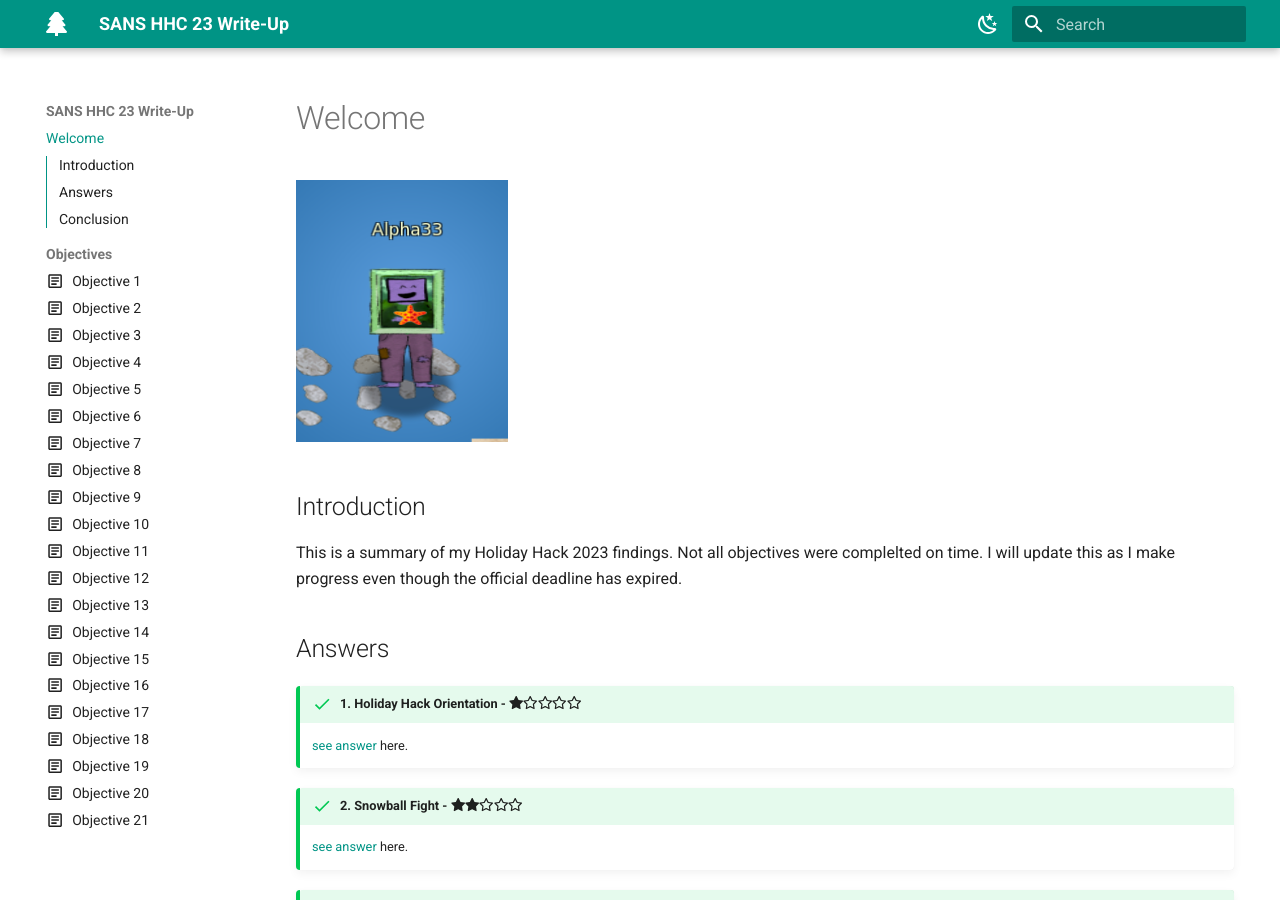
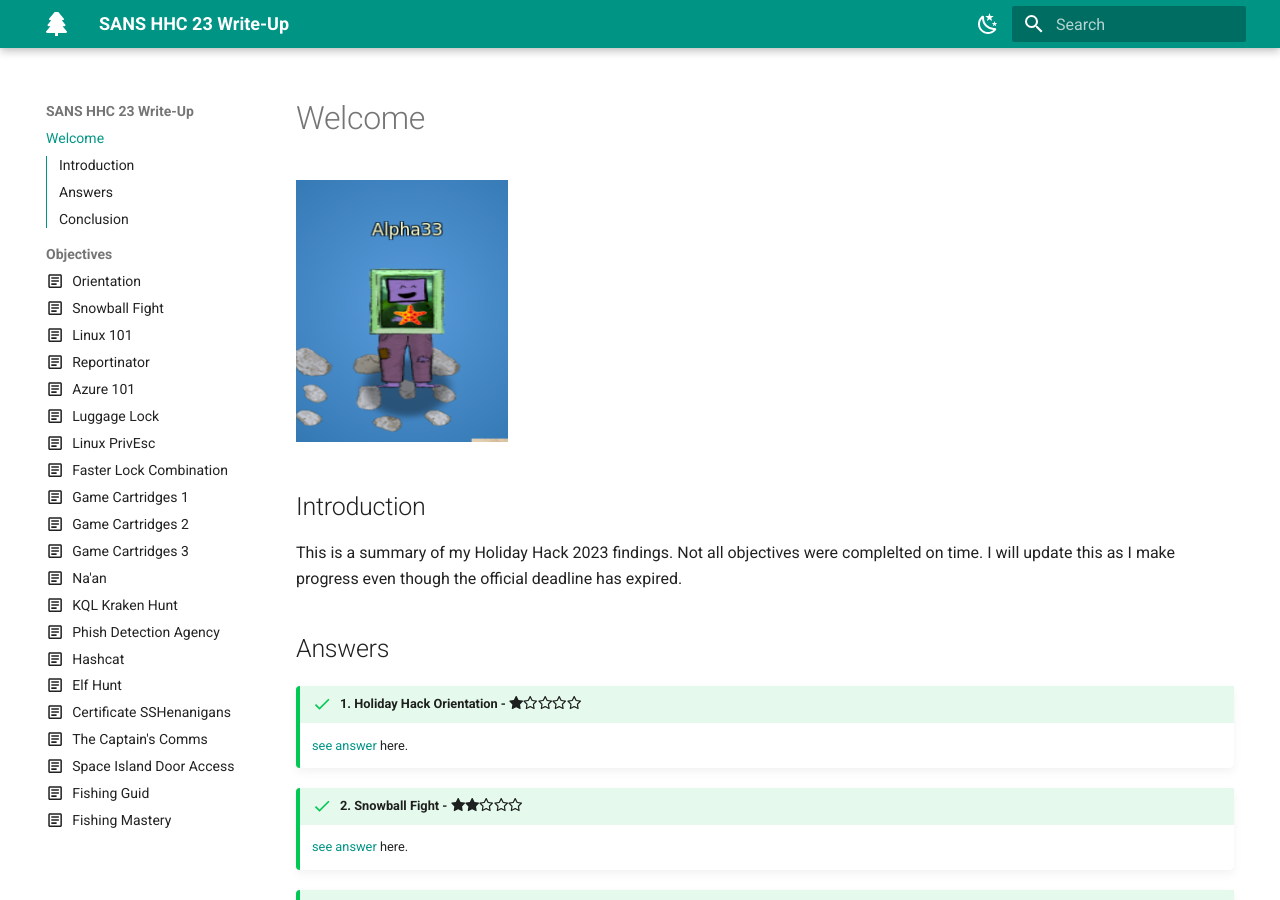
Before and after one commit to alphathreethree/kc23, an MkDocs documentation site: the page built from docs/index.md, in a window 1280 px wide and 900 px high. Built offline with MkDocs 1.6.1 and Material for MkDocs 9.7.7, drawn with Linux system fonts in a browser that asks for light colours; comment, search, counter and statistics services are not loaded.

Commit message:
fixed objective titles

```diff
--- a/mkdocs.yml
+++ b/mkdocs.yml
@@ -100,24 +100,24 @@ nav:
 # The 'nav' section defines the content of the sidebar navigation.
 - Welcome: 'index.md'
 - Objectives:
-    - Objective 1: 'objectives/o1.md'
-    - Objective 2: 'objectives/o2.md'
-    - Objective 3: 'objectives/o3.md'
-    - Objective 4: 'objectives/o4.md'
-    - Objective 5: 'objectives/o5.md'
-    - Objective 6: 'objectives/o6.md'
-    - Objective 7: 'objectives/o7.md'
-    - Objective 8: 'objectives/o8.md'
-    - Objective 9: 'objectives/o9.md'
-    - Objective 10: 'objectives/o10.md'
-    - Objective 11: 'objectives/o11.md'
-    - Objective 12: 'objectives/o12.md'
-    - Objective 13: 'objectives/o13.md'
-    - Objective 14: 'objectives/o14.md'
-    - Objective 15: 'objectives/o15.md'
-    - Objective 16: 'objectives/o16.md'
-    - Objective 17: 'objectives/o17.md'
-    - Objective 18: 'objectives/o18.md'
-    - Objective 19: 'objectives/o19.md'
-    - Objective 20: 'objectives/o20.md'
-    - Objective 21: 'objectives/o21.md'
+    - Orientation: 'objectives/o1.md'
+    - Snowball Fight: 'objectives/o2.md'
+    - Linux 101: 'objectives/o3.md'
+    - Reportinator: 'objectives/o4.md'
+    - Azure 101: 'objectives/o5.md'
+    - Luggage Lock: 'objectives/o6.md'
+    - Linux PrivEsc: 'objectives/o7.md'
+    - Faster Lock Combination: 'objectives/o8.md'
+    - Game Cartridges 1: 'objectives/o9.md'
+    - Game Cartridges 2: 'objectives/o10.md'
+    - Game Cartridges 3: 'objectives/o11.md'
+    - Na'an: 'objectives/o12.md'
+    - KQL Kraken Hunt: 'objectives/o13.md'
+    - Phish Detection Agency: 'objectives/o14.md'
+    - Hashcat: 'objectives/o15.md'
+    - Elf Hunt: 'objectives/o16.md'
+    - Certificate SSHenanigans: 'objectives/o17.md'
+    - The Captain's Comms: 'objectives/o18.md'
+    - Space Island Door Access: 'objectives/o19.md'
+    - Fishing Guid: 'objectives/o20.md'
+    - Fishing Mastery: 'objectives/o21.md'
```
Also changed, not shown: docs/objectives/o18.md (+1 -1 lines).
